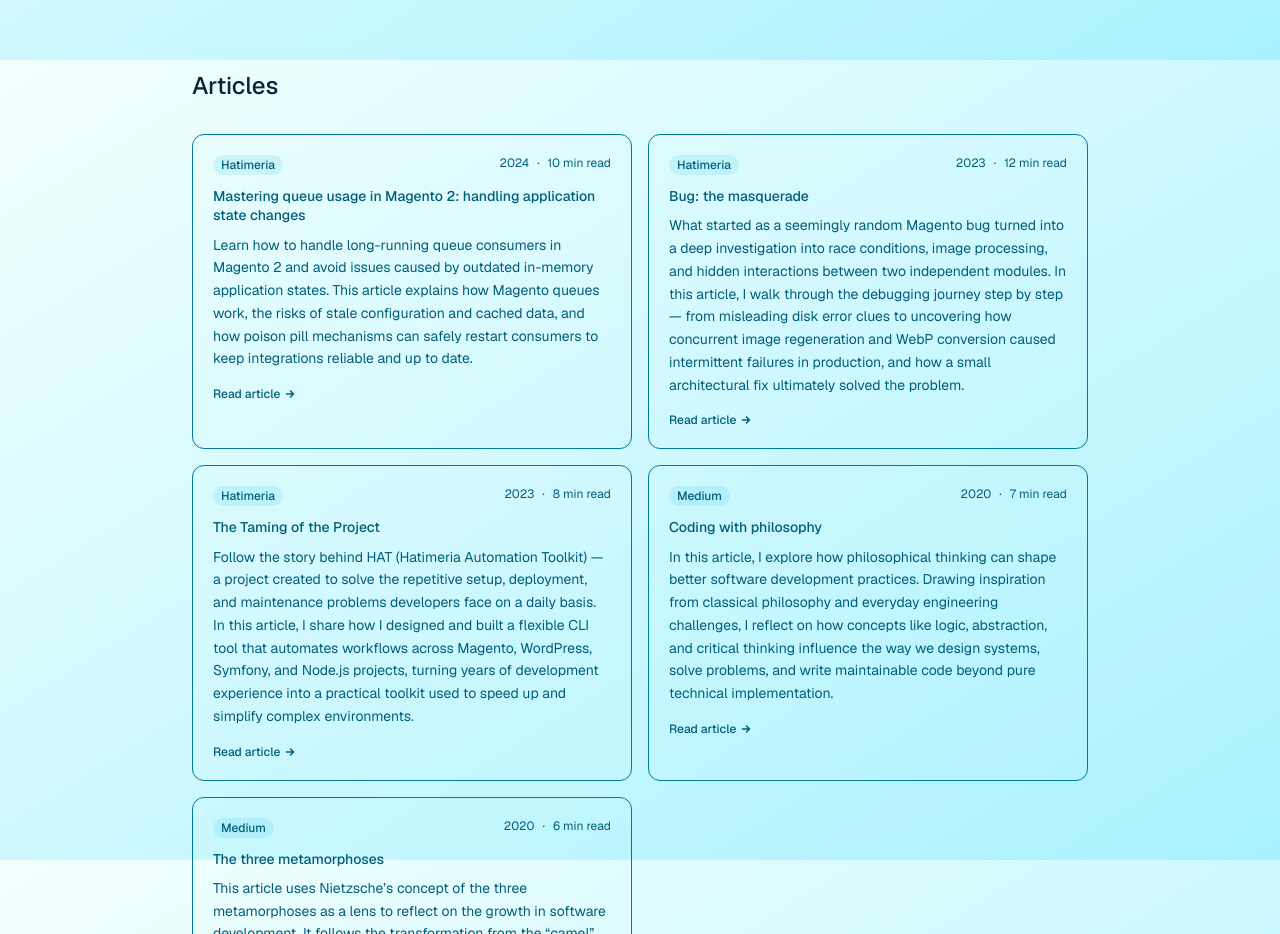
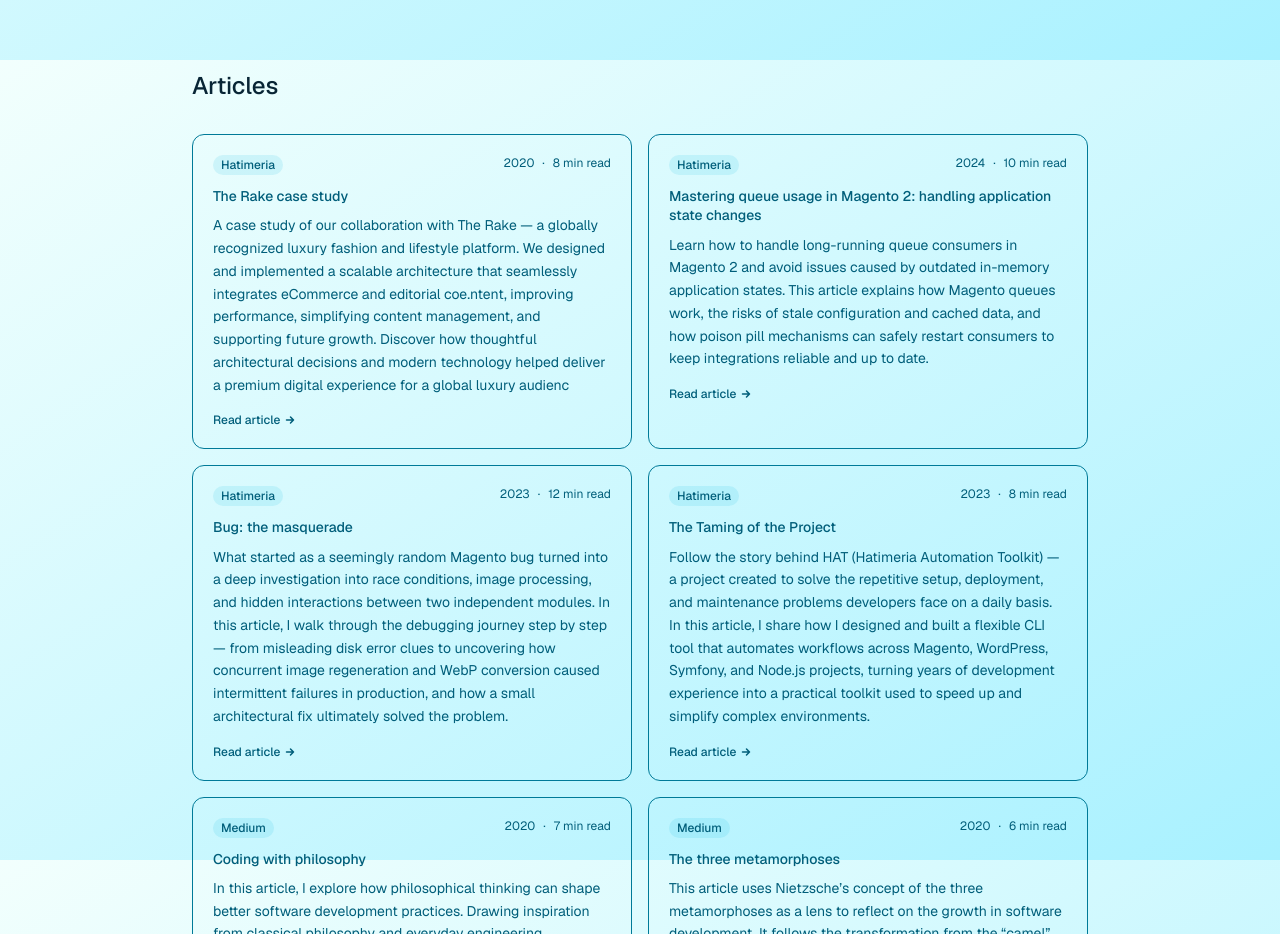
Before and after one commit to Zefiryn/homepage, a Next.js app: page / in a window 1280 px wide. Shown: the part 6340-7274 px from the top of the page. Built offline with nearby package versions, Linux system fonts and the light colour scheme.

Commit message:
Add link to the rake case study

```diff
--- a/src/components/Blog.tsx
+++ b/src/components/Blog.tsx
@@ -13,6 +13,14 @@ type Post = {
 };
 
 const posts: Post[] = [
+    {
+        title: "The Rake case study",
+        excerpt: "A case study of our collaboration with The Rake — a globally recognized luxury fashion and lifestyle platform. We designed and implemented a scalable architecture that seamlessly integrates eCommerce and editorial coe.ntent, improving performance, simplifying content management, and supporting future growth. Discover how thoughtful architectural decisions and modern technology helped deliver a premium digital experience for a global luxury audienc\n",
+        source: "Hatimeria",
+        readingTime: "8 min",
+        date: "2020",
+        url: "https://www.hatimeria.com/our-work/the-rake",
+    },
     {
         title: "Mastering queue usage in Magento 2: handling application state changes",
         excerpt:
```
